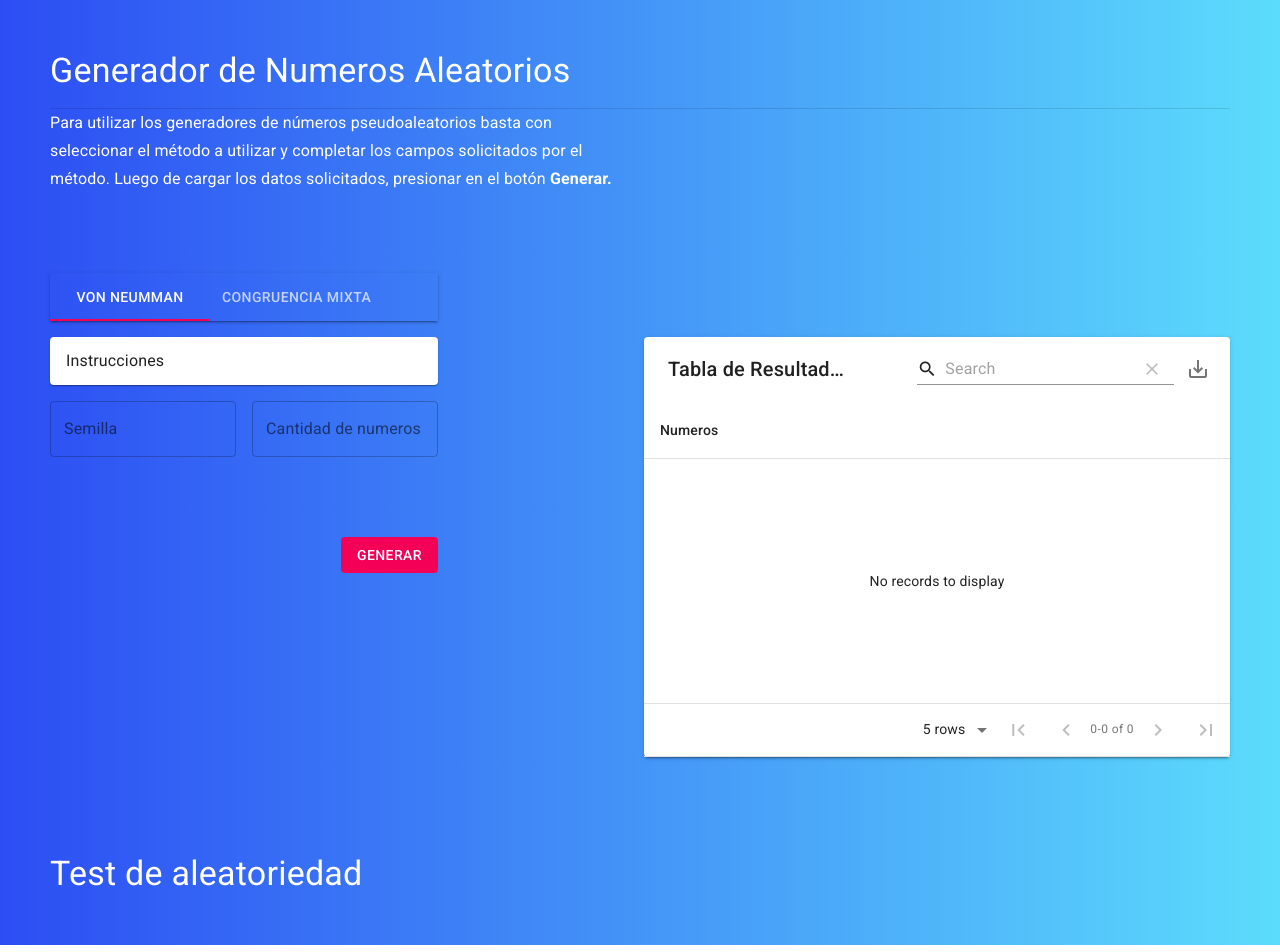
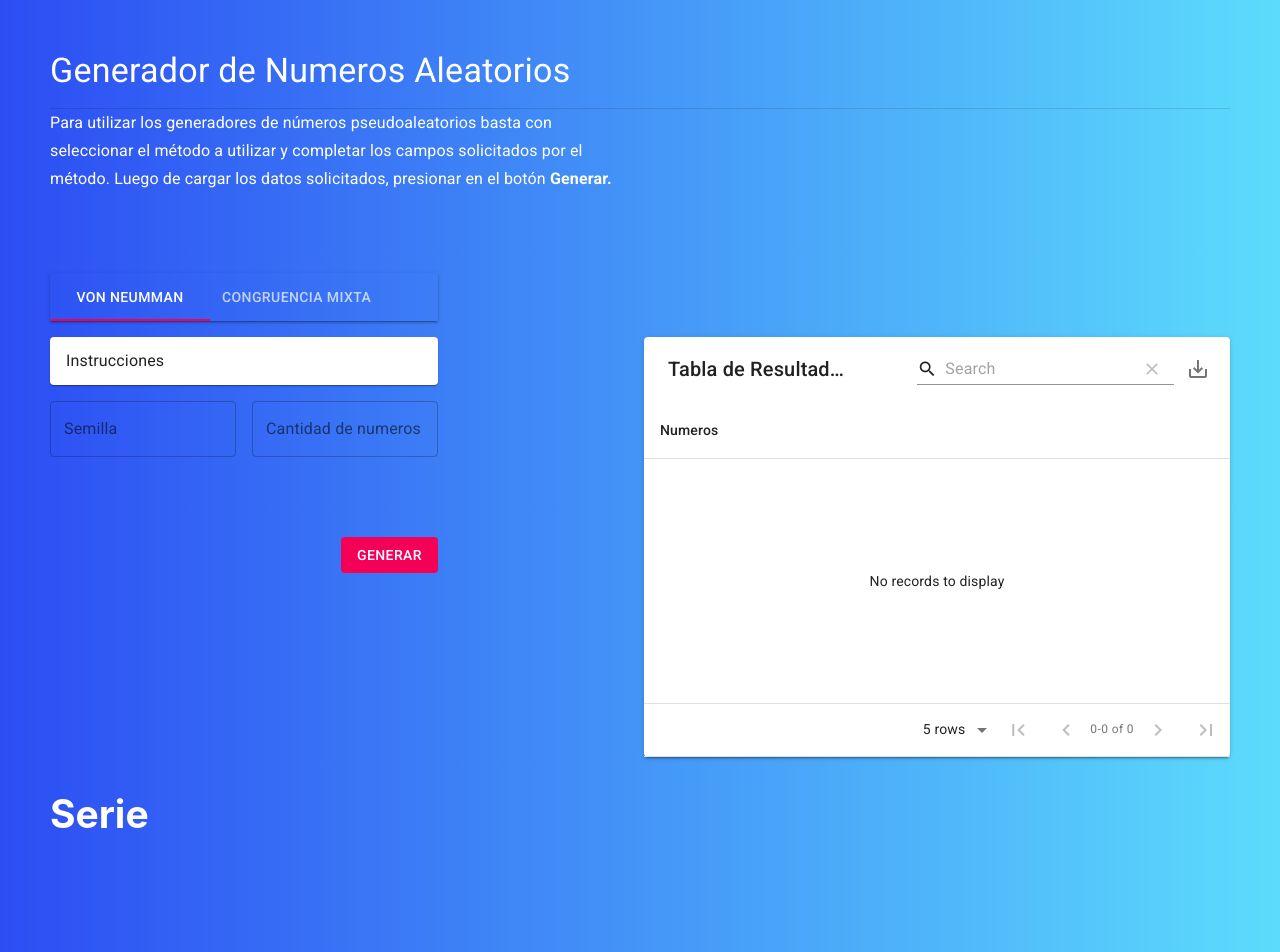
Before and after one commit to hernanvieira/model_and_simulation, a React (Create React App) app: page / in a window 1280 px wide. Shown: the top 952 px of the page. Built offline with nearby package versions, Linux system fonts and the light colour scheme.

Commit message:
Primera comunicacion entre componentes.
Se realizo la primer comunicacion entre ChiCuadrado y Von

```diff
--- a/src/components/App.js
+++ b/src/components/App.js
@@ -2,6 +2,7 @@
 
 /* Importando componentes */
 import VonNeumman from "./VonNeumman";
+// import ChiCuadrado from "./ChiCuadrado";
 import CongruenciaMixta from "./CongruenciaMixta";
 import React, { useState } from "react";
 import {
--- /dev/null
+++ b/src/components/ChiCuadrado.js
@@ -0,0 +1,10 @@
+import React, { Component } from "react";
+const ChiCuadrado = (prop) => {
+
+    return (
+        <div>
+            <h2>Serie {prop.serie}</h2>
+        </div>
+    )
+}
+export default ChiCuadrado;
--- a/src/components/CongruenciaMixta.js
+++ b/src/components/CongruenciaMixta.js
@@ -1,6 +1,7 @@
 import React, { Component } from "react";
 import TextField from "@material-ui/core/TextField";
 import { Button, Box, Grid, Typography, Accordion, AccordionSummary, AccordionDetails } from "@material-ui/core";
+
 
 import MaterialTable from "material-table";
 
@@ -94,7 +95,7 @@
                         <li>a = el multiplicador</li>
                         <li>c = la constante aditiva</li>
                         <li>m = el módulo (m >X<sub>0</sub>, a, c)</li>
-                        <li>X<sub>0</sub>, a, c > 0</li>
+                        <li>X<sub>0</sub>, a, c >0</li>
                       </ul>
                     </Typography>
                   </AccordionDetails>
--- a/src/components/VonNeumman.js
+++ b/src/components/VonNeumman.js
@@ -1,4 +1,5 @@
 import React, { Component } from "react";
+
 import TextField from "@material-ui/core/TextField";
 import {
   Button,
@@ -11,6 +12,8 @@
 } from "@material-ui/core";
 
 import MaterialTable from "material-table";
+
+import ChiCuadrado from './ChiCuadrado';
 
 class VonNeumman extends Component {
   /* Constructor de la clase */
@@ -224,6 +227,8 @@
               />
             </Grid>
           </Grid>
+          {/*Aqui iniciamos una comunicacion entre VonNeumman y ChiCuadrado  */}
+          <ChiCuadrado serie={this.state.serie} />
         </form>
       </>
     );
```
